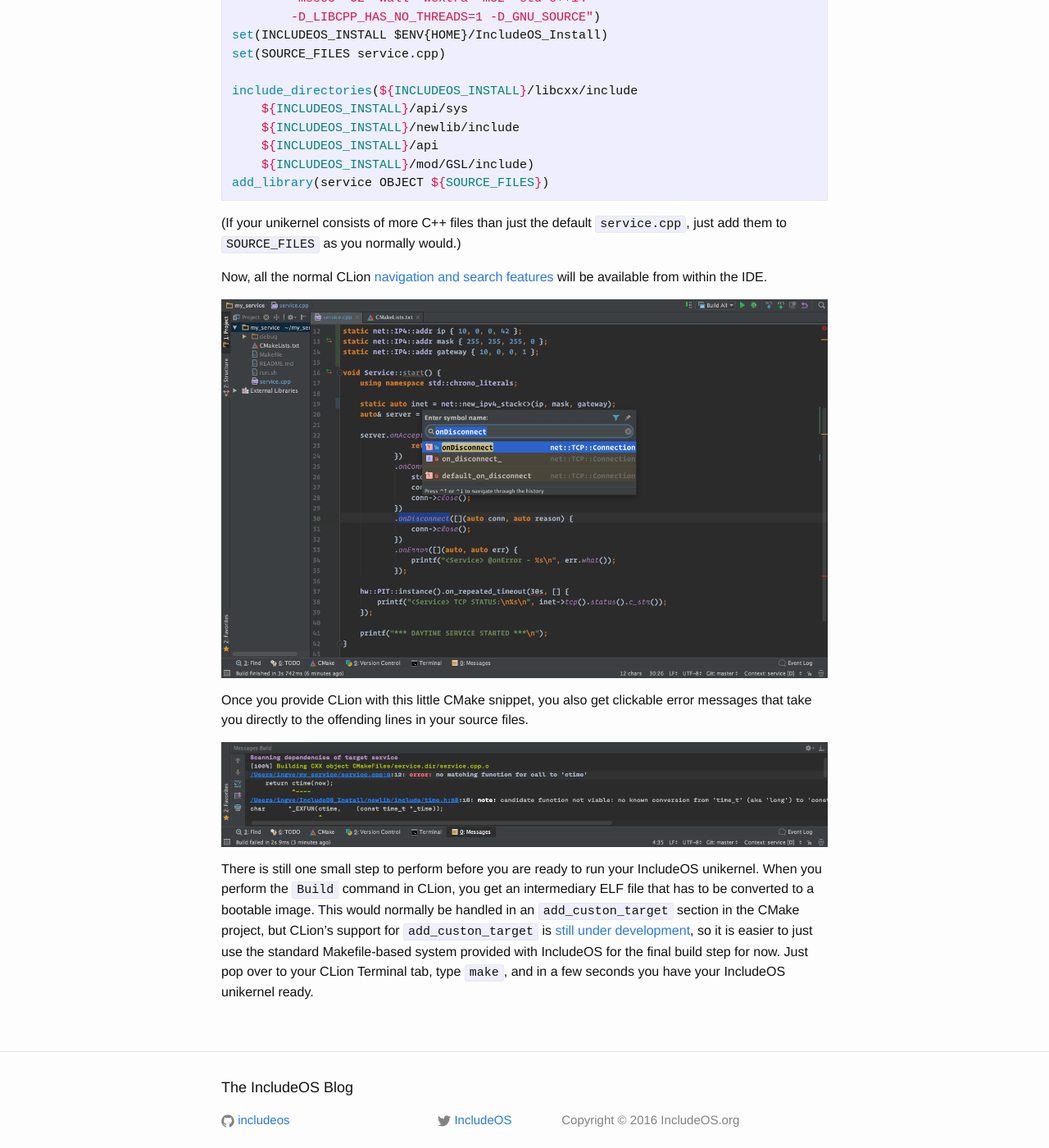
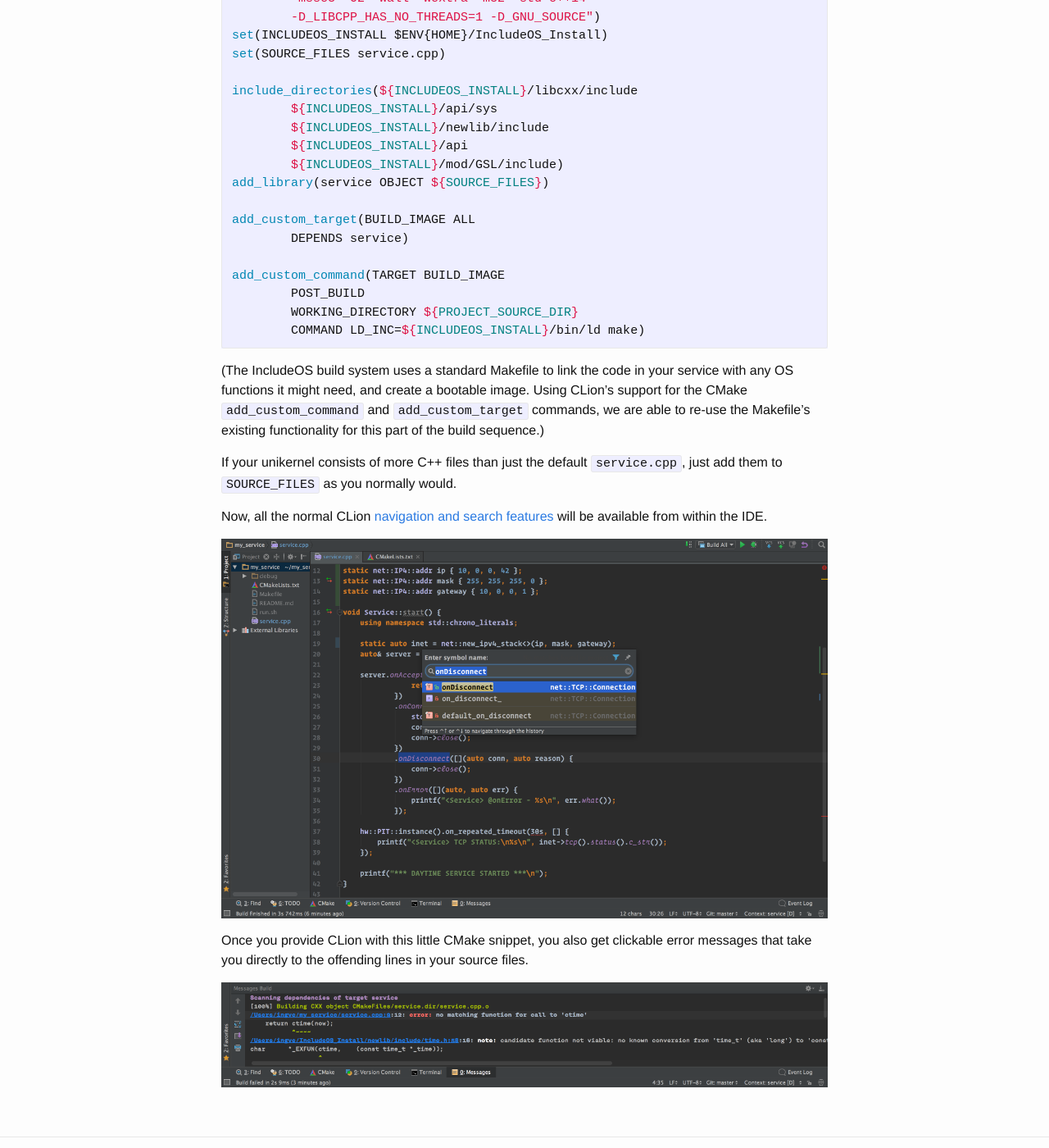
Before and after one commit to mnordsletten/includeos.github.io, a Jekyll site: the page built from _posts/2016-07-29-just-enough-cmake.markdown, in a window 1280 px wide and 1400 px high, scrolled down 650 px. Shown: the whole window at 82% size. Built offline with Jekyll 4.4.1, drawn with Linux system fonts in a browser that asks for light colours.

Commit message:
Updated blog post about cmake

````diff
--- a/_posts/2016-07-29-just-enough-cmake.markdown
+++ b/_posts/2016-07-29-just-enough-cmake.markdown
@@ -19,22 +19,31 @@
 cmake_minimum_required(VERSION 3.2.2)
 project(my_includeos_service)
 set(CMAKE_CXX_FLAGS "${CMAKE_CXX_FLAGS}
-	-target i686-elf
-	-mstackrealign -fstack-protector-all
-	-msse3 -O2 -Wall -Wextra -m32 -std=c++14
-	-D_LIBCPP_HAS_NO_THREADS=1 -D_GNU_SOURCE")
+        -target i686-elf
+        -mstackrealign -fstack-protector-all
+        -msse3 -O2 -Wall -Wextra -m32 -std=c++14
+        -D_LIBCPP_HAS_NO_THREADS=1 -D_GNU_SOURCE")
 set(INCLUDEOS_INSTALL $ENV{HOME}/IncludeOS_Install)
 set(SOURCE_FILES service.cpp)
 
 include_directories(${INCLUDEOS_INSTALL}/libcxx/include
-    ${INCLUDEOS_INSTALL}/api/sys
-    ${INCLUDEOS_INSTALL}/newlib/include
-    ${INCLUDEOS_INSTALL}/api
-    ${INCLUDEOS_INSTALL}/mod/GSL/include)
+        ${INCLUDEOS_INSTALL}/api/sys
+        ${INCLUDEOS_INSTALL}/newlib/include
+        ${INCLUDEOS_INSTALL}/api
+        ${INCLUDEOS_INSTALL}/mod/GSL/include)
 add_library(service OBJECT ${SOURCE_FILES})
+
+add_custom_target(BUILD_IMAGE ALL
+        DEPENDS service)
+
+add_custom_command(TARGET BUILD_IMAGE
+        POST_BUILD
+        WORKING_DIRECTORY ${PROJECT_SOURCE_DIR}
+        COMMAND LD_INC=${INCLUDEOS_INSTALL}/bin/ld make)
 ```
+(The IncludeOS build system uses a standard Makefile to link the code in your service with any OS functions it might need, and create a bootable image. Using CLion's support for the CMake `add_custom_command` and `add_custom_target` commands, we are able to re-use the Makefile's existing functionality for this part of the build sequence.)
 
-(If your unikernel consists of more C++ files than just the default `service.cpp`, just add them to `SOURCE_FILES` as you normally would.)
+If your unikernel consists of more C++ files than just the default `service.cpp`, just add them to `SOURCE_FILES` as you normally would.
 
 Now, all the normal CLion [navigation and search features](https://blog.jetbrains.com/clion/2015/03/search-and-navigation-in-clion/) will be available from within the IDE.
 
@@ -43,5 +52,3 @@
 Once you provide CLion with this little CMake snippet, you also get clickable error messages that take you directly to the offending lines in your source files.
 
 ![CLion errors]({{site-url}}/media/just-enough-cmake-errors.png)
-
-There is still one small step to perform before you are ready to run your IncludeOS unikernel. When you perform the `Build` command in CLion, you get an intermediary ELF file that has to be converted to a bootable image. This would normally be handled in an `add_custon_target` section in the CMake project, but CLion's support for `add_custon_target` is [still under development](https://blog.jetbrains.com/clion/2016/07/clion-2016-3-roadmap/), so it is easier to just use the standard Makefile-based system provided with IncludeOS for the final build step for now. Just pop over to your CLion Terminal tab, type `make`, and in a few seconds you have your IncludeOS unikernel ready.
````
